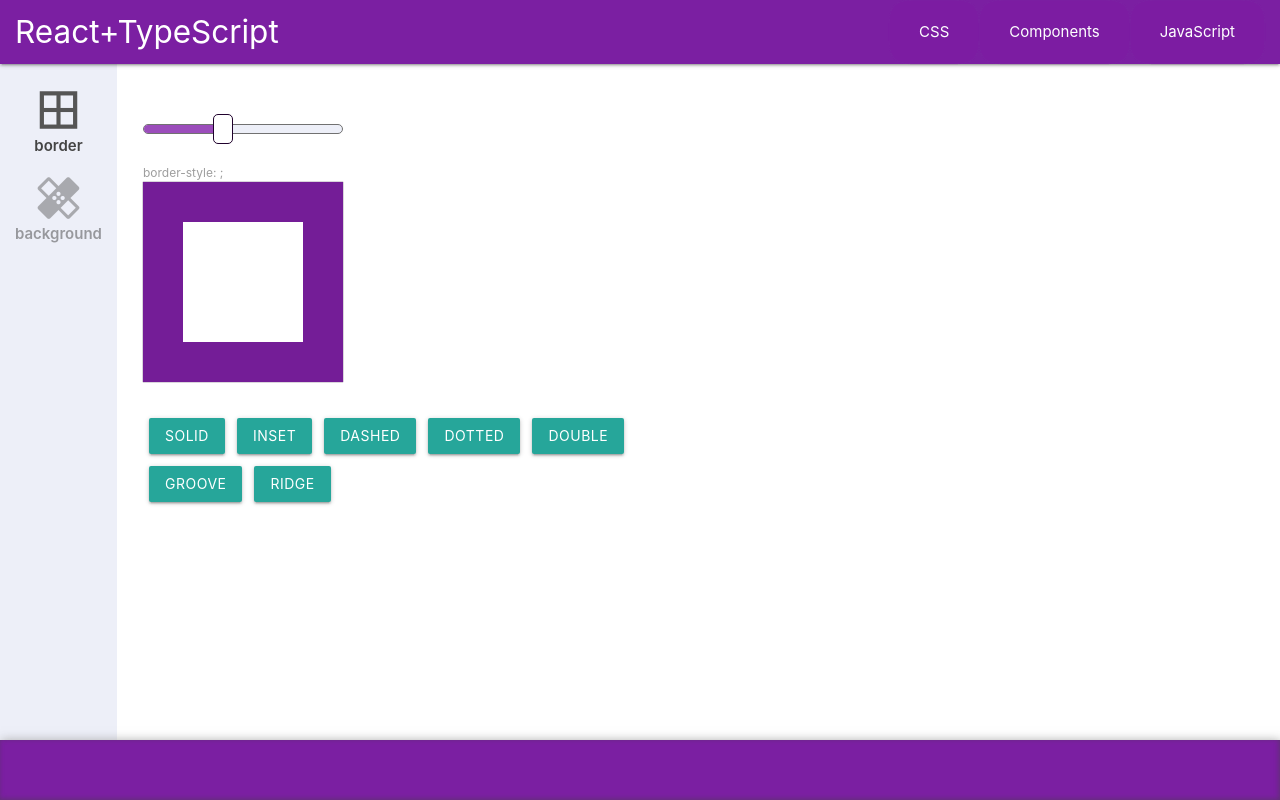
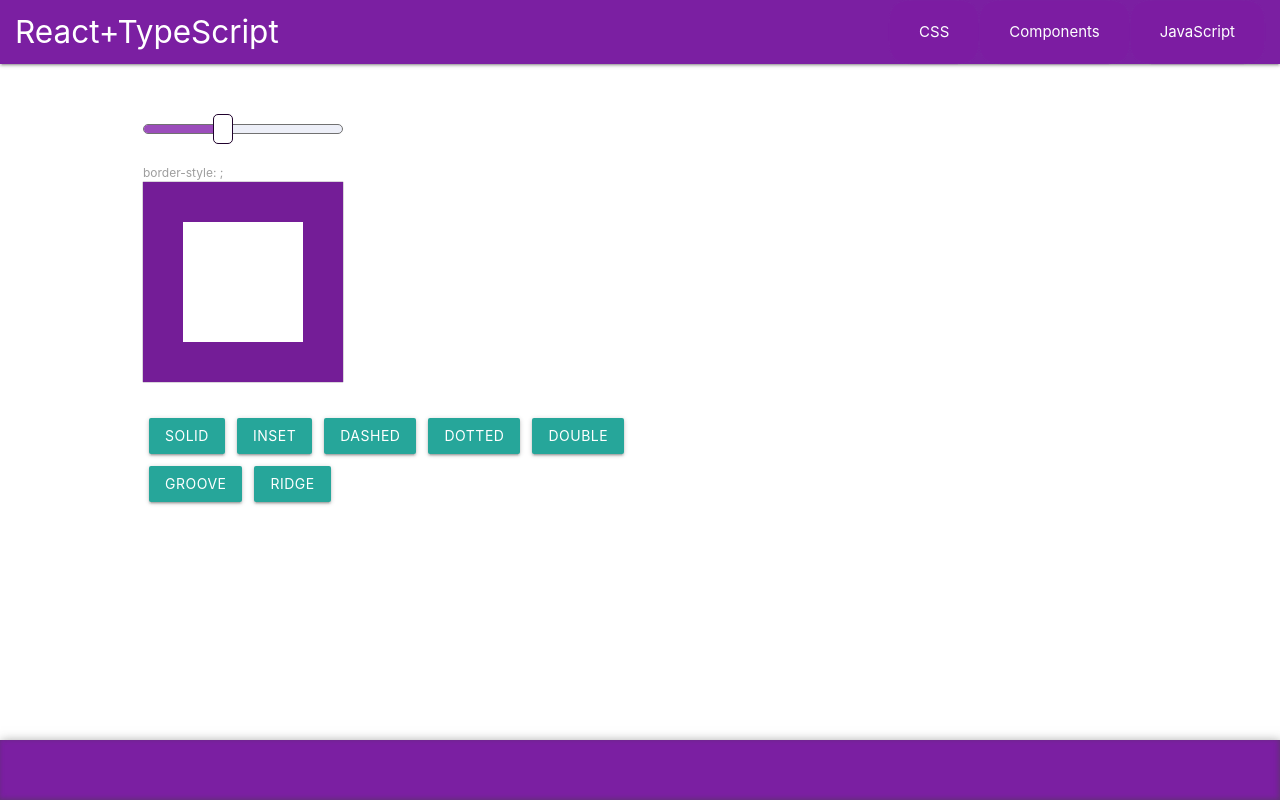
Before and after one commit to Gloomylord/react-ts-app, a React (Create React App) app: page /css in a window 1280 px wide. Built offline with nearby package versions, Linux system fonts and the light colour scheme.

Commit message:
changed aside

```diff
--- a/src/components/Aside/Aside.module.css
+++ b/src/components/Aside/Aside.module.css
@@ -5,7 +5,6 @@
     left: 0;
     top: 0;
     background: #edeff8;
-    animation: appearance .2s ease-out 1;
     z-index: 1000;
     padding: 70px 1rem;
     max-width: 10vw;
@@ -50,12 +49,3 @@
 .choose > i {
     color: #555;
 }
-
-@keyframes appearance {
-    0% {
-        left: -10vw;
-    }
-    100% {
-        left: 0;
-    }
-}
--- a/src/components/Aside/Aside.tsx
+++ b/src/components/Aside/Aside.tsx
@@ -1,33 +1,38 @@
-import React, {useCallback} from "react";
+import React, {useCallback, useContext} from "react";
 import styles from './Aside.module.css';
 import cn from 'classnames';
 import {Link} from "react-router-dom";
+import {CSSTransition} from "react-transition-group";
+import './../../App.css';
+import {MainContext} from "../../context/main/mainContext";
 
 interface IProp {
     text: string,
     icon: string,
 }
 
-interface AsideProps {
-    locationCss: string,
-    setLocationCss(str: any): void
-}
 
 let properties: Array<IProp> = [{text: 'border', icon: 'border_all'}, {text: 'background', icon: 'healing'}];
 
-export const Aside: React.FC<AsideProps> = (props) => {
+export const Aside: React.FC<{ show: boolean }> = (props) => {
+    const {state, setLocation} = useContext(MainContext);
+    const onClick: React.EventHandler<any> = useCallback((event) => {
+        setLocation('/css/' + event.currentTarget.dataset.id);
+    }, [state.location]);
 
-    const onClick: React.EventHandler<any> = useCallback((event) => {
-        props.setLocationCss(event.currentTarget.dataset.id);
-    }, [props.locationCss]);
-
-
-    return <aside className={styles.main}>
+    return <CSSTransition in={props.show}
+                          classNames={'aside'}
+                          timeout={{enter: 500,exit:200}}
+                          mountOnEnter={true}
+                          unmountOnExit={true}
+    >
+        <aside className={cn(styles.main)}>
             <ul className={styles.list}>
                 {
                     properties.map((item: IProp) => <li key={item.text}>
-                    <Link onClick={onClick} to={'/css/' + item.text} data-id={item.text} className={cn(styles.elem, {
-                        [styles.choose]: props.locationCss === item.text,
+                        <Link onClick={onClick} to={'/css/' + item.text} data-id={item.text}
+                              className={cn(styles.elem, {
+                                  [styles.choose]: state.location === '/css/' + item.text,
                               })}>
                             <i className="large material-icons">{item.icon}</i>
                             {item.text}
@@ -36,4 +41,5 @@ export const Aside: React.FC<AsideProps> = (props) => {
                 }
             </ul>
         </aside>
+    </CSSTransition>
 }
```
Also changed, not shown: src/pages/CSS.tsx (added). Lines whose indentation alone changed are shown as unchanged.
